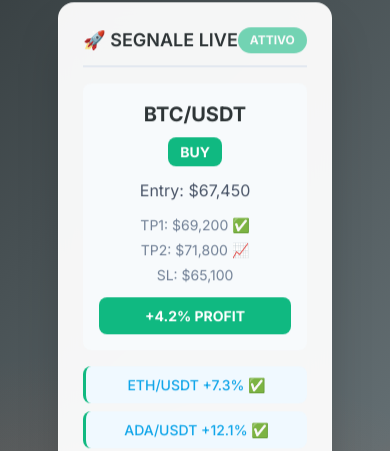
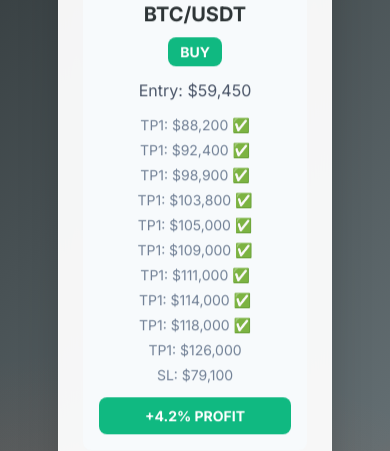
Before and after one commit to hache183/coinologi-react-version, a React (Create React App) app: page /vip-trading-signals in a window 390 px wide. Shown: the part 321-772 px from the top of the page. Built offline with nearby package versions, Linux system fonts and the light colour scheme; no server answers.

Commit message:
responsive

```diff
--- a/src/pages/VipTradingSignals.js
+++ b/src/pages/VipTradingSignals.js
@@ -238,11 +238,20 @@ const VipTradingSignals = () => {
               <div className="signal-card">
                 <div className="signal-pair">BTC/USDT</div>
                 <div className="signal-action buy">BUY</div>
-                <div className="signal-price">Entry: $67,450</div>
+                <div className="signal-price">Entry: $59,450</div>
                 <div className="signal-targets">
-                  <span>TP1: $69,200 ✅</span>
-                  <span>TP2: $71,800 📈</span>
-                  <span>SL: $65,100</span>
+                  <span>TP1: $88,200 ✅</span>
+                  <span>TP1: $92,400 ✅</span>
+                  <span>TP1: $98,900 ✅</span>
+                  <span>TP1: $103,800 ✅</span>
+                  <span>TP1: $105,000 ✅</span>
+                  <span>TP1: $109,000 ✅</span>
+                  <span>TP1: $111,000 ✅</span>
+                  <span>TP1: $114,000 ✅</span>
+                  <span>TP1: $118,000 ✅</span>
+                  <span>TP1: $126,000 </span>
+
+                  <span>SL: $79,100</span>
                 </div>
                 <div className="signal-profit">+{dashboardProfit.toFixed(1)}% PROFIT</div>
               </div>
--- a/src/pages/Web3Consulting.js
+++ b/src/pages/Web3Consulting.js
@@ -585,10 +585,18 @@ const Web3Consulting = () => {
         }
 
         /* Fix per hero container su Web3 */
-        .hero--web3 .hero__container {
-          max-width: 100%;
-          overflow: hidden;
-        }
+.hero--web3 .hero__container {
+  display: flex;
+  align-items: center;         /* centra verticalmente */
+  justify-content: space-between; /* se vuoi spazio tra testo e visual */
+  gap: 2rem;                   /* spazio tra le due colonne */
+  max-width: 1200px;           /* oppure 100%, come preferisci */
+  margin: 0 auto;
+  padding: 4rem 2rem;
+  min-height: 90vh;            /* già presente nel parent .hero--web3 */
+  position: relative;
+  z-index: 2;                  /* sopra il ::before */
+}
 
         .hero--web3 .hero__visual {
           display: flex;
@@ -730,6 +738,20 @@ const Web3Consulting = () => {
           }
         }
 
+        @media (max-width: 767px) {
+  .hero--web3 .hero__container {
+    flex-direction: column;
+    justify-content: center;
+    text-align: center;
+  }
+
+  .hero__content, .hero__visual {
+    width: 100%;
+    align-items: center;
+  }
+}
+
+
         /* Mobile molto piccolo */
         @media (max-width: 480px) {
           .web3-ecosystem {
```
